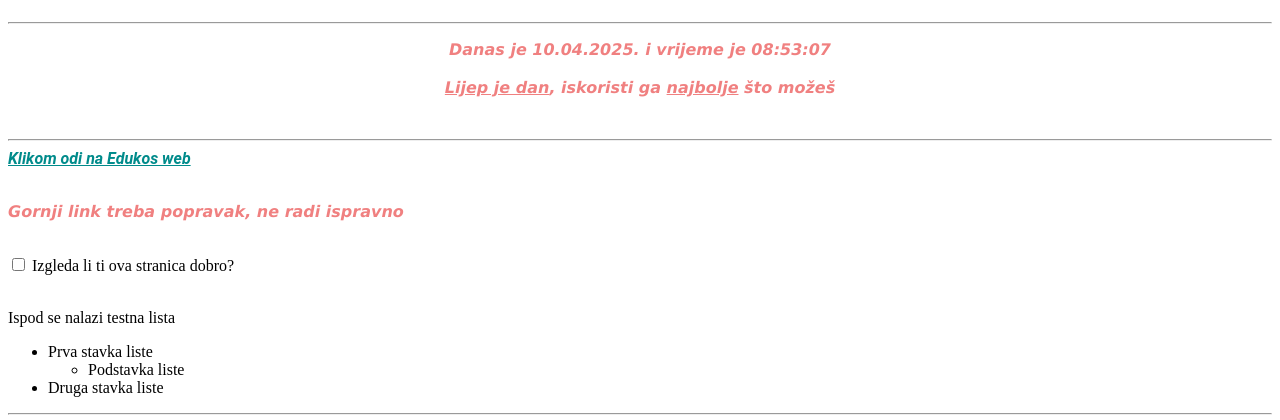
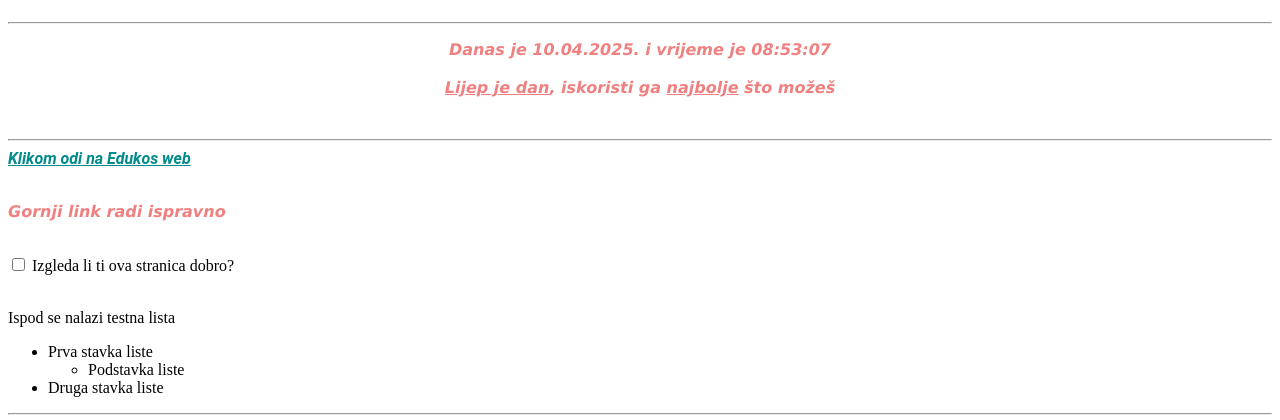
Before and after one commit to androvidic/testni-php-repozitorij, a PHP site: the page made by Test php localhost.php in a window 1280 px wide. Shown: the part 59-479 px from the top of the page. Run offline with PHP 8.4, Linux system fonts and the light colour scheme.

Commit message:
popravljen je link koji nije radio

```diff
--- a/Test php localhost.php
+++ b/Test php localhost.php
@@ -53,12 +53,12 @@ echo $greeting . ", Dobrodošli na moju testnu PHP - HTML stranicu!";
     <hr>
     <aside>
 
-         <a class="tekst-1"href=www.edukos.instrukcije.hr>Klikom odi na Edukos web</a>
+         <a class="tekst-1" href="https://www.edukos-instrukcije.hr" target="_blank">Klikom odi na Edukos web</a>
 
             <br>
 
             <br>
-    <p class="tekst-2">Gornji link treba popravak, ne radi ispravno</p>
+    <p class="tekst-2">Gornji link radi ispravno</p>
     <br>
     <input type="checkbox" > Izgleda li ti ova stranica dobro?</input>
     <br>
```
